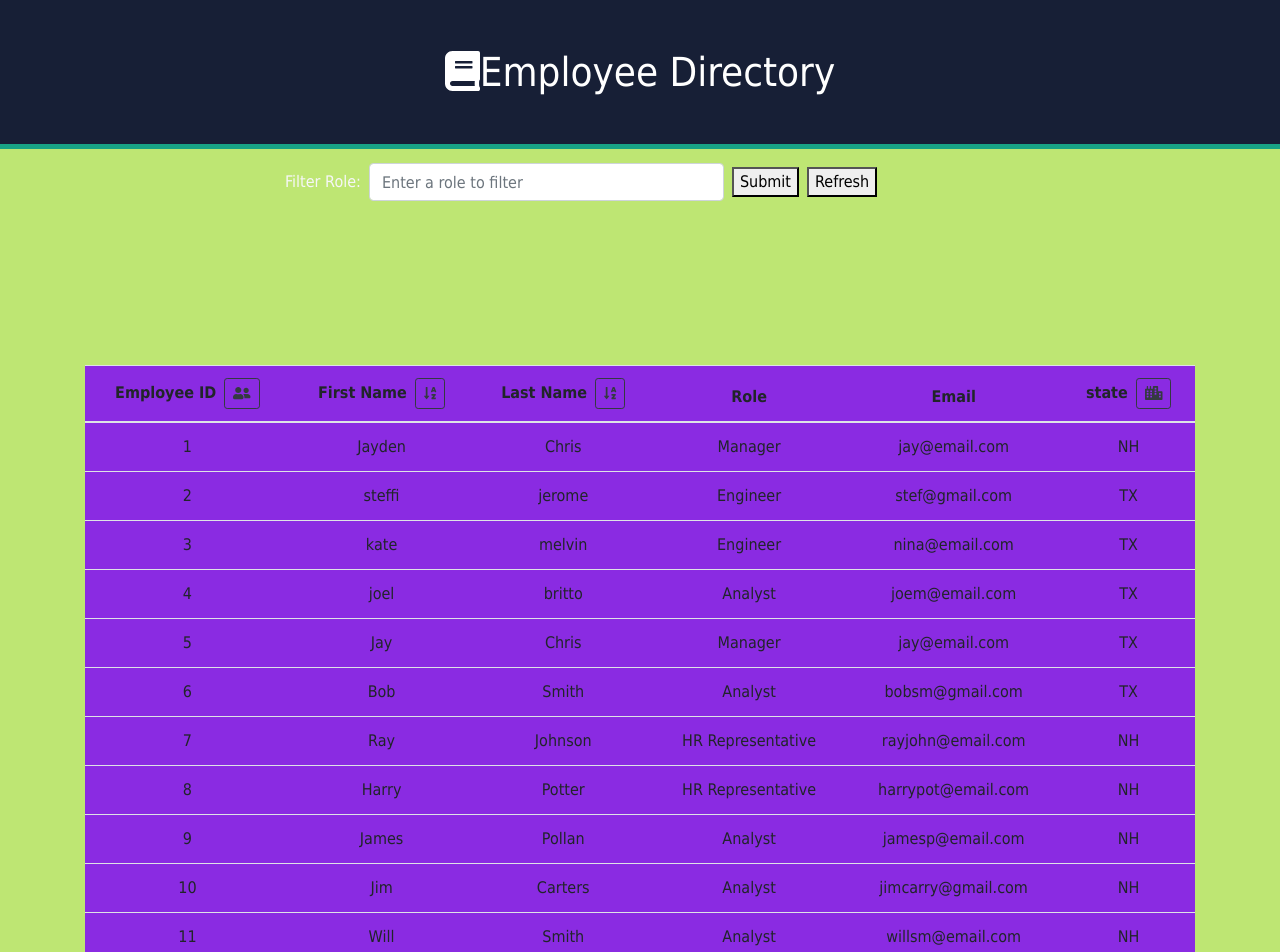
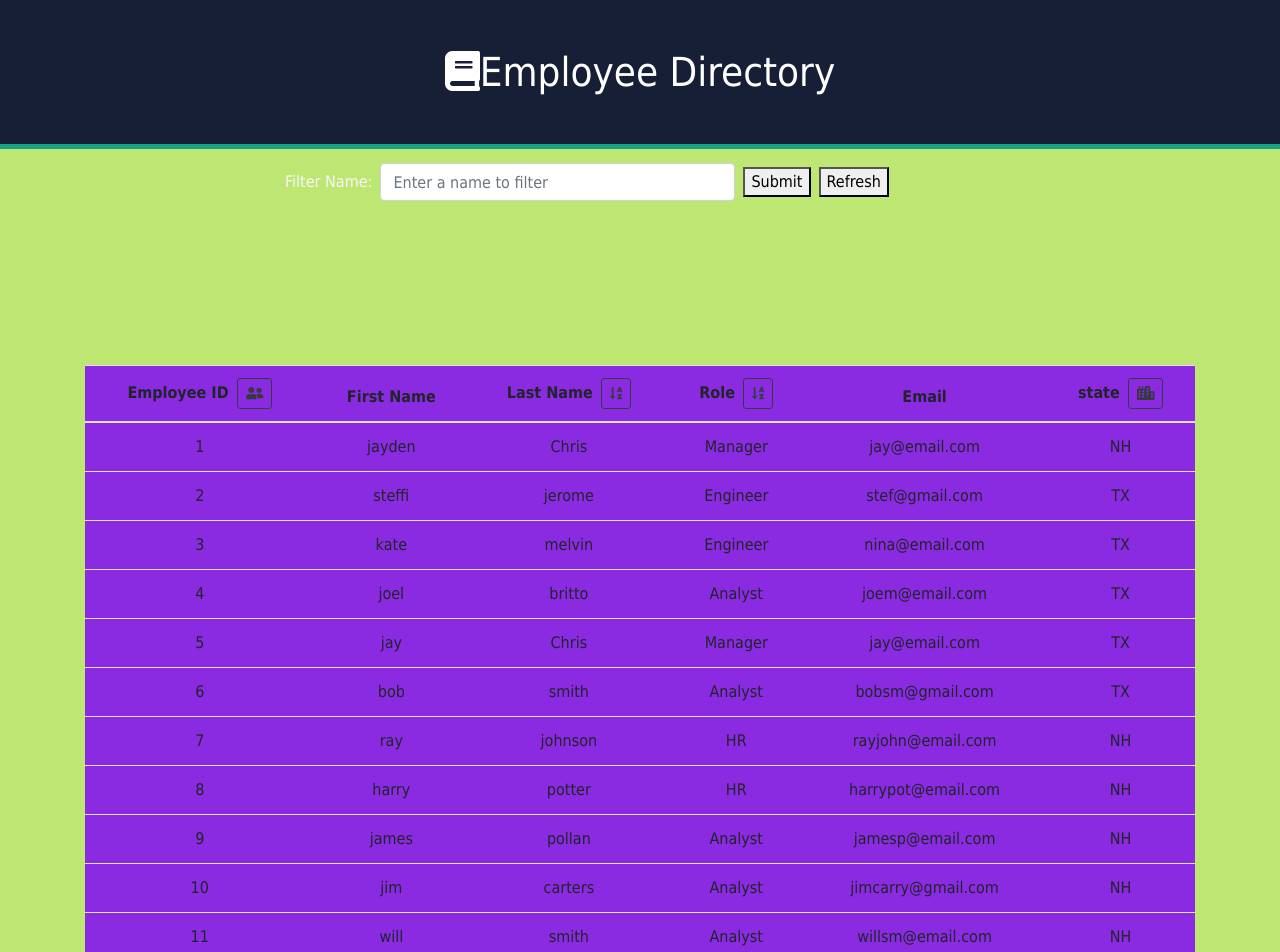
Before and after one commit to steffijerome0809/Employee-Directory, a React (Create React App) app: page / in a window 1280 px wide. Shown: the top 952 px of the page. Built offline with nearby package versions, Linux system fonts and the light colour scheme.

Commit message:
changes needed in comment

```diff
--- a/src/components/Employees.json
+++ b/src/components/Employees.json
@@ -1,7 +1,7 @@
 [
   {
     "id": 1,
-    "firstName": "Jayden",
+    "firstName": "jayden",
     "lastName": "Chris",
     "role": "Manager",
     "email": "jay@email.com",
@@ -33,7 +33,7 @@
   },
   {
     "id": 5,
-    "firstName": "Jay",
+    "firstName": "jay",
     "lastName": "Chris",
     "role": "Manager",
     "email": "jay@email.com",
@@ -41,56 +41,56 @@
   },
   {
     "id": 6,
-    "firstName": "Bob",
-    "lastName": "Smith",
+    "firstName": "bob",
+    "lastName": "smith",
     "role": "Analyst",
     "email": "bobsm@gmail.com",
     "state": "TX"
   },
   {
     "id": 7,
-    "firstName": "Ray",
-    "lastName": "Johnson",
-    "role": "HR Representative",
+    "firstName": "ray",
+    "lastName": "johnson",
+    "role": "HR",
     "email": "rayjohn@email.com",
     "state": "NH"
   },
   {
     "id": 8,
-    "firstName": "Harry",
-    "lastName": "Potter",
-    "role": "HR Representative",
+    "firstName": "harry",
+    "lastName": "potter",
+    "role": "HR",
     "email": "harrypot@email.com",
     "state": "NH"
   },
   {
     "id": 9,
-    "firstName": "James",
-    "lastName": "Pollan",
+    "firstName": "james",
+    "lastName": "pollan",
     "role": "Analyst",
     "email": "jamesp@email.com",
     "state": "NH"
   },
   {
     "id": 10,
-    "firstName": "Jim",
-    "lastName": "Carters",
+    "firstName": "jim",
+    "lastName": "carters",
     "role": "Analyst",
     "email": "jimcarry@gmail.com",
     "state": "NH"
   },
   {
     "id": 11,
-    "firstName": "Will",
-    "lastName": "Smith",
+    "firstName": "will",
+    "lastName": "smith",
     "role": "Analyst",
     "email": "willsm@email.com",
     "state": "NH"
   },
   {
     "id": 12,
-    "firstName": "Susie",
-    "lastName": "Thomson",
+    "firstName": "susie",
+    "lastName": "thomson",
     "role": "Engineer",
     "email": "susietom@email.com",
     "state": "NH"
--- a/src/components/Main.js
+++ b/src/components/Main.js
@@ -6,10 +6,10 @@ import './style.css';
 
 export default class AppContainer extends React.Component {
   state = {
-    rolefilter: '',
+    namefilter: '',
     users: Data,
     noUsers: false,
-    madeSearch: false,
+    searched: false,
   };
 
   //   set the filter in the state to what is entered in the input
@@ -22,34 +22,34 @@ export default class AppContainer extends React.Component {
   handleFormSubmit = (event) => {
     event.preventDefault();
     const filteredusers = Data.filter(
-      (employee) => employee.role === this.state.filter
+      (employee) => employee.firstName === this.state.namefilter
     );
 
     if (filteredusers.length !== 0) {
       this.setState({
         users: filteredusers,
         noUsers: false,
-        madeSearch: true,
+        searched: true,
       });
     } else {
       this.setState({ noUsers: true });
     }
     // clear the input
-    this.setState({ filter: '' });
+    this.setState({ namefilter: '' });
   };
 
   //   this resets the table by setting the state.users back to the original data from the Employee.json.  It also resets the order of the data, if the data has been sorted
   tabledatadisplay = async (event) => {
     event.preventDefault();
-    await this.setState({ users: Data, noUsers: false, madeSearch: false });
+    await this.setState({ users: Data, noUsers: false, searched: false });
     this.handleIdSort();
   };
 
-  handleFirstNameSort = (event) => {
+  handleRoleSort = (event) => {
     event.preventDefault();
 
     let sortedusers = this.state.users.sort((a, b) =>
-      a.firstName.localeCompare(b.firstName)
+      a.role.localeCompare(b.role)
     );
     this.setState({ users: sortedusers, noUsers: false });
   };
@@ -79,13 +79,12 @@ export default class AppContainer extends React.Component {
     this.setState({ users: sortedusers, noUsers: false });
   };
 
-
   renderTable = () => {
     if (this.state.noUsers === false) {
       return (
         <Table
           handleIdSort={this.handleIdSort}
-          handleFirstNameSort={this.handleFirstNameSort}
+          handleRoleSort={this.handleRoleSort}
           handleLastNameSort={this.handleLastNameSort}
           handleSortState={this.handleSortState}
           data={this.state.users}
@@ -102,7 +101,7 @@ export default class AppContainer extends React.Component {
         <SearchForm
           handleFormSubmit={this.handleFormSubmit}
           handleInputChange={this.handleInputChange}
-          filter={this.state.filter}
+          filter={this.state.namefilter}
           data={this.state.users}
           tabledatadisplay={this.tabledatadisplay}
         />
--- a/src/components/SearchForm.js
+++ b/src/components/SearchForm.js
@@ -1,31 +1,23 @@
 import React from 'react';
-import Data from './Employees.json';
+//import Data from './Employees.json';
 import './style.css';
 
 export default function Filter(props) {
-  // lets give options in a datalist of possible filters on the input...
-  // push all of the roles into an array
-  const roleArray = [];
-  Data.forEach((entry) => {
-    roleArray.push(entry.role);
-  });
-
   return (
     <form className='search container mb-4 col-8'>
       <div className='form-inline '>
         <label className='mr-2' htmlFor='filter'>
-          Filter Role:
+          Filter Name:
         </label>
         <input
-          name='filter'
-          list='roles'
+          name='namefilter'
           type='text'
           onChange={props.handleInputChange}
           value={props.filter}
           className='form-control col-6'
-          placeholder='Enter a role to filter'
+          placeholder='Enter a name to filter'
         />
-        <datalist id='roles'></datalist>
+
         <button
           type='submit'
           className='filter-btn m-2'
--- a/src/components/Table/Table.js
+++ b/src/components/Table/Table.js
@@ -9,7 +9,7 @@ export default function Table(props) {
       <table className='table'>
         <TableHeaders
           handleIdSort={props.handleIdSort}
-          handleFirstNameSort={props.handleFirstNameSort}
+          handleRoleSort={props.handleRoleSort}
           handleLastNameSort={props.handleLastNameSort}
           handleSortState={props.handleSortState}
         />
--- a/src/components/Table/TableHeaders.js
+++ b/src/components/Table/TableHeaders.js
@@ -18,15 +18,7 @@ export default function TableHeaders(props) {
             <FontAwesomeIcon icon={faUserFriends} />
           </button>
         </th>
-        <th scope='col'>
-          First Name
-          <button
-            className='btn btn-outline-dark btn-sm ml-2'
-            onClick={props.handleFirstNameSort}
-          >
-            <FontAwesomeIcon icon={faSortAlphaDown} />
-          </button>
-        </th>
+        <th scope='col'>First Name</th>
         <th scope='col'>
           Last Name
           <button
@@ -36,7 +28,15 @@ export default function TableHeaders(props) {
             <FontAwesomeIcon icon={faSortAlphaDown} />
           </button>
         </th>
-        <th scope='col'>Role</th>
+        <th scope='col'>
+          Role
+          <button
+            className='btn btn-outline-dark btn-sm ml-2'
+            onClick={props.handleRoleSort}
+          >
+            <FontAwesomeIcon icon={faSortAlphaDown} />
+          </button>
+        </th>
         <th scope='col'>Email</th>
         <th scope='col'>
           state
```
